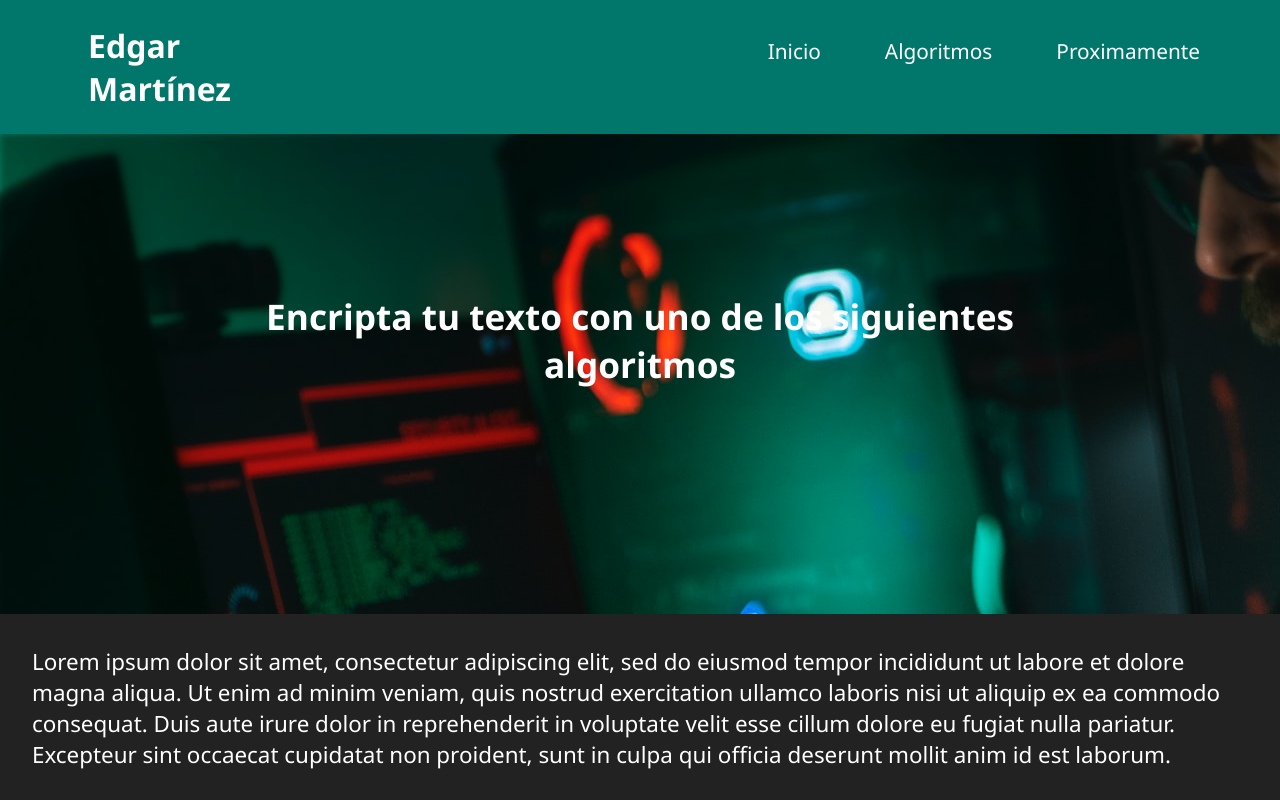
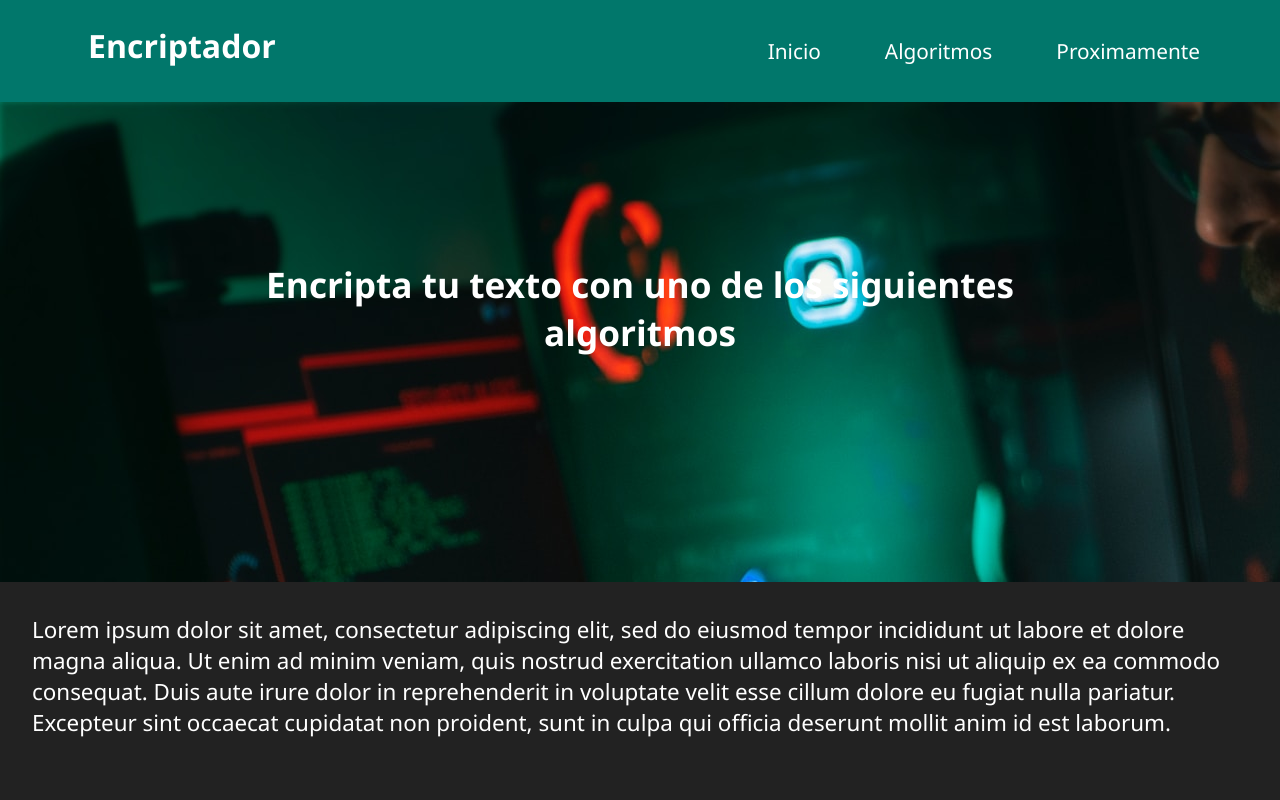
Before and after one commit to DanielMMITM/Text-Encryptor, a React (Vite) app: page / in a window 1280 px wide. Shown: the top 800 px of the page. Built offline with nearby package versions, Linux system fonts and the light colour scheme.

Commit message:
cambio de texto en el navbar y codigo unitilizable en card

```diff
--- a/src/Components/Card/CardRight.jsx
+++ b/src/Components/Card/CardRight.jsx
@@ -1,7 +1,6 @@
 import './Card.css'
 
 export function CardRight({ img, title, text, button }) {
-    const cardImg = img;
     return (
         <article className="cardContainer">
             <img className='banner' src={ img } />
--- a/src/Components/NavBar/NavBar.jsx
+++ b/src/Components/NavBar/NavBar.jsx
@@ -5,7 +5,7 @@ export function NavBar() {
     return (
         <div className="nav">
             <div className="nav-logo">
-                <span>Edgar Martínez</span>
+                <span>Encriptador</span>
             </div>
             <div className="nav-menu">
                 <ul>
```
